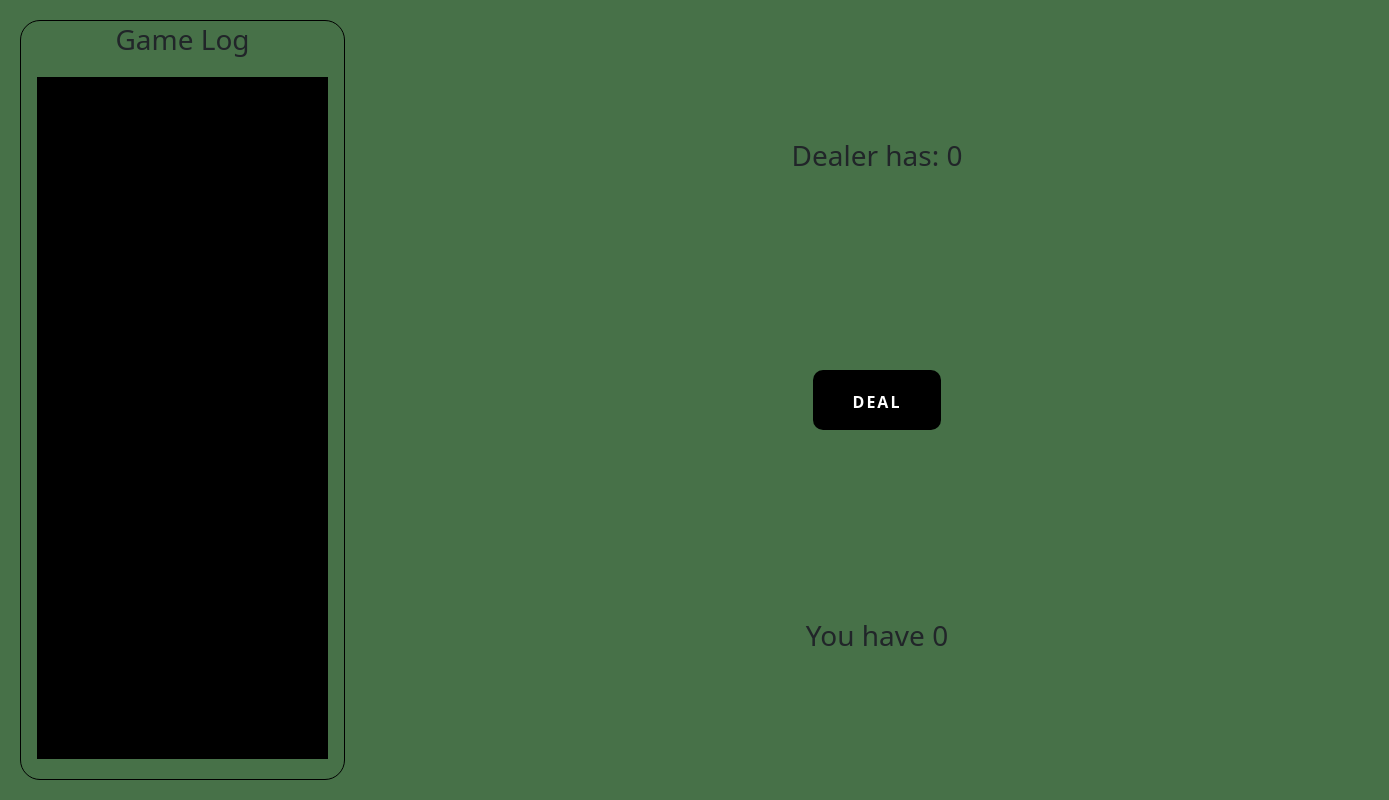
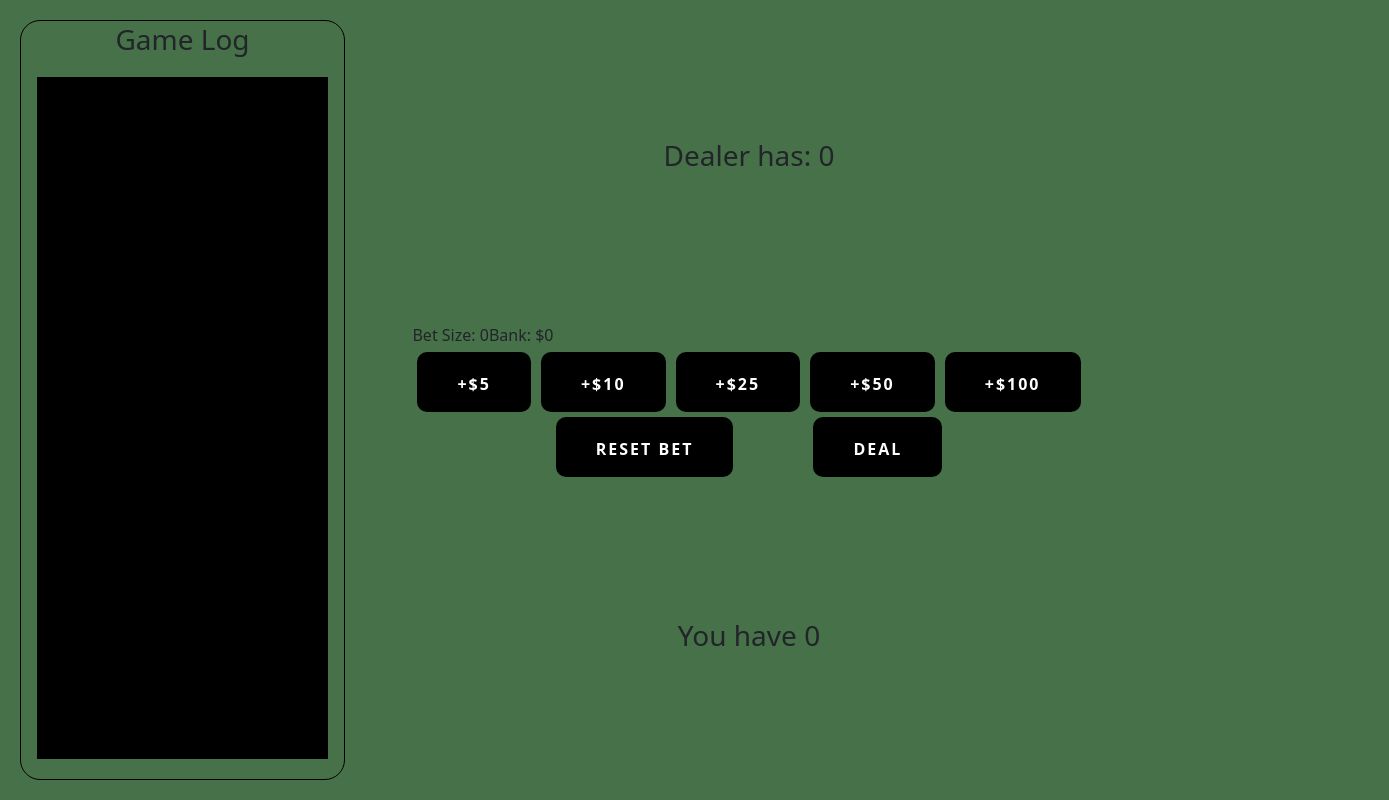
Before and after one commit to ruitaiS/blackjack, a React (Create React App) app in the folder ui/: page /single/player in a window 1280 px wide. Shown: the whole page, 1389 px wide, since content can reach past the window. Built offline with nearby package versions, Linux system fonts and the light colour scheme; sample sign-in values are in the browser's storage; what redux-debounced would draw is missing.

Commit message:
added bet panel and ui tweaks

```diff
--- /dev/null
+++ b/ui/src/Components/betPanel/betPanel.js
@@ -0,0 +1,38 @@
+import { useRef, useEffect } from "react"
+import { useSelector } from "react-redux"
+
+import "../playerActions/playerActions.css"
+
+const BetPanel = ({betAmt, setBetAmt, handleGameStart, playerBank}) => {
+    const incrementBet = x => {
+        setBetAmt(betAmt + x)
+        console.log("Bet: " + betAmt)
+    }
+
+    const resetBet = ()=>{
+        setBetAmt(0)
+        console.log("Bet: " + betAmt)
+    }
+
+  return (
+        <div style={{display: "flex", flexDirection:"column"}}>
+            <div style={{display: "flex", flexDirection:"row"}}>
+                <>Bet Size: {betAmt}</>
+                <>Bank: ${playerBank}</>
+            </div>
+            <div style={{display: "flex", flexDirection:"row"}}>
+                <button className="player-action-buttons" style={{margin: "5px"}} onClick={()=>incrementBet(5)}>+$5</button>
+                <button className="player-action-buttons" style={{margin: "5px"}} onClick={()=>incrementBet(10)}>+$10</button>
+                <button className="player-action-buttons" style={{margin: "5px"}} onClick={()=>incrementBet(25)}>+$25</button>
+                <button className="player-action-buttons" style={{margin: "5px"}} onClick={()=>incrementBet(50)}>+$50</button>
+                <button className="player-action-buttons" style={{margin: "5px"}} onClick={()=>incrementBet(100)}>+$100</button>
+            </div>
+            <div style={{display: "flex", flexDirection:"row", justifyContent:"center"}}>
+                <button className="player-action-buttons" onClick={resetBet}>Reset Bet</button>
+                <button className="player-action-buttons" onClick={handleGameStart}>Deal</button>
+            </div>
+        </div>
+  )
+}
+
+export default BetPanel
--- a/ui/src/Components/gameLog/gamelog.js
+++ b/ui/src/Components/gameLog/gamelog.js
@@ -19,7 +19,10 @@ const Gamelog = () => {
           <li className="game-log-item" key={`${log.status}${index}`}>
             {log.status === "blackjack"
               ? `${log.status}!!!!!!`
-              : `dealer: ${log.dealerScore}, player: ${log.playerScore}, ${log.status}`}
+              : `dealer: ${log.dealerScore}, player: ${log.playerScore}`}
+              {log.status !== "lose" ?
+              `Won $${log.bet}, Current Balance: $${log.playerBank}` : `Lost $${log.bet}, Balance: $${log.playerBank}`
+            }
           </li>
         ))}
         <li ref={ref}></li>
--- a/ui/src/Components/playerActions/playerActions.js
+++ b/ui/src/Components/playerActions/playerActions.js
@@ -2,11 +2,16 @@ import { useDispatch } from "react-redux"
 import { stay, start, hit } from "../../reducers/singlePlayer/action"
 import "./playerActions.css"
 
-const PlayerActions = ({ status, statuses }) => {
+import BetPanel from "../../Components/betPanel/betPanel"
+
+const PlayerActions = ({ status, statuses, betAmt, setBetAmt, playerBank }) => {
   const dispatch = useDispatch()
   const handleGameStart = () => {
-    const bet = 100
-    dispatch(start(bet))
+    if(!betAmt){
+      alert("Please enter a bet.")
+    }else{
+      dispatch(start(betAmt))
+    }
   }
 
   const handleHit = () => {
@@ -22,9 +27,9 @@ const PlayerActions = ({ status, statuses }) => {
   return (
     <div className="player-action-group">
       {action ? (
-        <button className="player-action-buttons" onClick={handleGameStart}>
-          Deal
-        </button>
+        <>
+        <BetPanel betAmt={betAmt} setBetAmt={setBetAmt} handleGameStart={handleGameStart} playerBank={playerBank}/>
+        </>
       ) : (
         <>
           <button className="player-action-buttons stay" onClick={handleStay}>
--- a/ui/src/pages/single/singlePlayer.css
+++ b/ui/src/pages/single/singlePlayer.css
@@ -11,6 +11,6 @@
 
 .single-player-container {
   min-height: 100vh;
-  min-width: 80vw;
+  min-width: 60vw;
   position: relative;
 }
--- a/ui/src/pages/single/singleplayerPage.js
+++ b/ui/src/pages/single/singleplayerPage.js
@@ -1,11 +1,15 @@
 import { useSelector } from "react-redux"
+import {useState} from "react"
 import DealerPanel from "../../Components/dealerPanel/dealerPanel"
 import PlayerPanel from "../../Components/playerPanel/playerPanel"
 import PlayerActions from "../../Components/playerActions/playerActions"
 import Gamelog from "../../Components/gameLog/gamelog"
 
+
 const SingleplayerPage = () => {
-  const { status, dealerHand, dealerScore, playerHand, playerScore } = useSelector(state => state.singlePlayer)
+  const { status, dealerHand, dealerScore, playerHand, playerScore, playerBank } = useSelector(state => state.singlePlayer)
+
+  const [betAmt, setBetAmt] = useState(0)
 
   const statuses = ["win", "lose", "bet", "blackjack", "push"]
   const statusIndex = statuses.indexOf(status)
@@ -16,7 +20,7 @@ const SingleplayerPage = () => {
       <div className="single-player-container">
         {/* {statusIndex !== -1 && <h2 className="text-center">{`${statuses[statusIndex]}`}</h2>} */}
         <DealerPanel hand={dealerHand} score={dealerScore} />
-        <PlayerActions status={status} statuses={statuses} />
+        <PlayerActions status={status} statuses={statuses} betAmt={betAmt} setBetAmt={setBetAmt} playerBank={playerBank}/>
         <PlayerPanel hand={playerHand} score={playerScore} />
       </div>
     </div>
--- a/ui/src/reducers/singlePlayer/action/index.js
+++ b/ui/src/reducers/singlePlayer/action/index.js
@@ -1,7 +1,7 @@
 /* eslint-disable array-callback-return */
 import axios from "axios"
 
-const log = ({ dealerScore, playerScore, status }) => `dealer: ${dealerScore}, player: ${playerScore}. Player ${status}`
+const log = ({ dealerScore, playerScore, status}) => `dealer: ${dealerScore}, player: ${playerScore}. Player ${status}`
 
 export const initGame = (numOfDecks, bank, history) => async dispatch => {
   try {
@@ -34,7 +34,9 @@ export const start = bet => async (dispatch, getState) => {
         playerScore: singlePlayer.playerScore,
         dealerScore: singlePlayer.dealerScore,
         status: singlePlayer.status,
-        deck: singlePlayer.deck.length
+        deck: singlePlayer.deck.length,
+        bet: singlePlayer.bet,
+        playerBank: singlePlayer.playerBank
       }
     })
   }
@@ -56,7 +58,8 @@ export const hit = turn => async (dispatch, getState) => {
         playerScore: singlePlayer.playerScore,
         dealerScore: singlePlayer.dealerScore,
         status: singlePlayer.status,
-        deck: singlePlayer.deck.length
+        deck: singlePlayer.deck.length,
+        playerBank: singlePlayer.playerBank
       }
     })
   }
@@ -79,7 +82,8 @@ export const stay = () => async (dispatch, getState) => {
         playerScore: singlePlayer.playerScore,
         dealerScore: singlePlayer.dealerScore,
         status: singlePlayer.status,
-        deck: singlePlayer.deck.length
+        deck: singlePlayer.deck.length,
+        playerBank: singlePlayer.playerBank
       }
     })
   }
```
